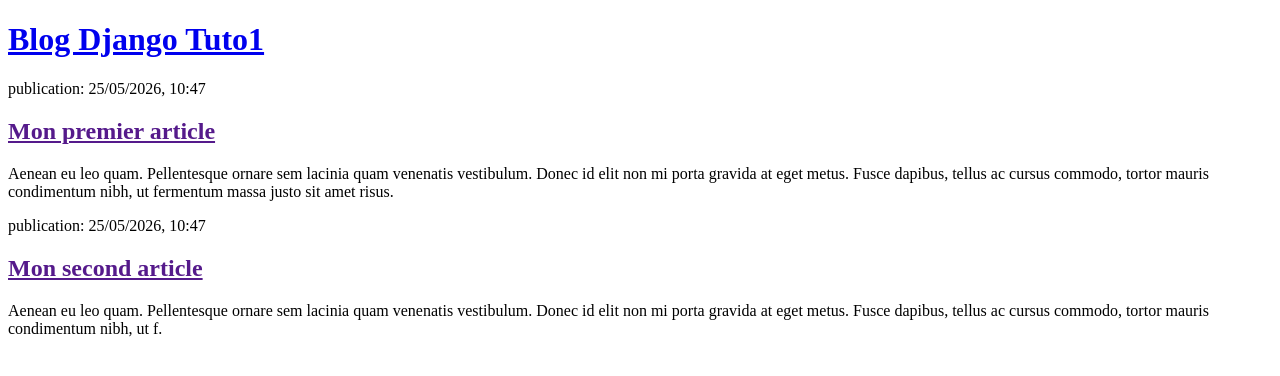
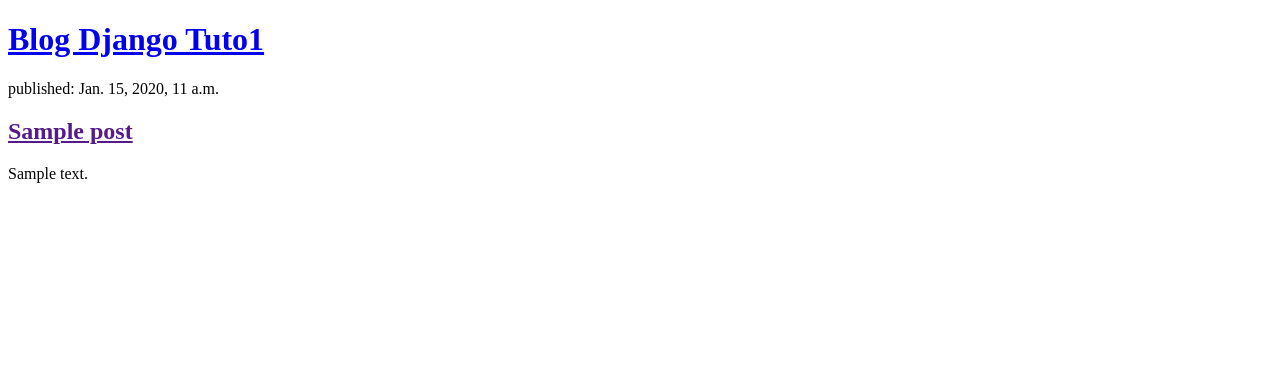
Before and after one commit to HugoGNX/Tuto1-django, a Django app: page / in a window 1280 px wide. Shown: the top 376 px of the page. Run offline with Django 5.2, Linux system fonts and the light colour scheme; tables that the repository leaves empty hold one stand-in row (values such as "Sample post").

Commit message:
Modification des templates to afficher les posts contenus dans la base de données.

```diff
--- a/blog/templates/blog/post_list.html
+++ b/blog/templates/blog/post_list.html
@@ -1,23 +1,24 @@
 <!DOCTYPE html>
 <html>
+
 <head>
     <title>Blog Django Tuto1</title>
 </head>
+
 <body>
     <header>
         <h1><a href="/">Blog Django Tuto1</a></h1>
     </header>
 
+    <div>
+        {% for post in posts %}
         <article>
-            <time>publication: 25/05/2026, 10:47</time>
-            <h2><a href="">Mon premier article</a></h2>
-            <p>Aenean eu leo quam. Pellentesque ornare sem lacinia quam venenatis vestibulum. Donec id elit non mi porta gravida at eget metus. Fusce dapibus, tellus ac cursus commodo, tortor mauris condimentum nibh, ut fermentum massa justo sit amet risus.</p>
+            <time>published: {{ post.published_date }}</time>
+            <h2><a href="">{{ post.title }}</a></h2>
+            <p>{{ post.text|linebreaksbr }}</p>
         </article>
+        {% endfor %}
 
-        <article>
-            <time>publication: 25/05/2026, 10:47</time>
-            <h2><a href="">Mon second article</a></h2>
-            <p>Aenean eu leo quam. Pellentesque ornare sem lacinia quam venenatis vestibulum. Donec id elit non mi porta gravida at eget metus. Fusce dapibus, tellus ac cursus commodo, tortor mauris condimentum nibh, ut f.</p>
-        </article>
-    </body>
+    </div>
+
 </html>
--- a/blog/views.py
+++ b/blog/views.py
@@ -1,5 +1,8 @@
 from django.shortcuts import render
+from django.utils import timezone
+from .models import Post
 
 # Create your views here.
 def post_list(request):
-    return render(request, 'blog/post_list.html', {})
+    posts = Post.objects.filter(published_date__lte=timezone.now()).order_by('published_date')
+    return render(request, 'blog/post_list.html', {'posts': posts})
```
Lines whose indentation alone changed are shown as unchanged.
